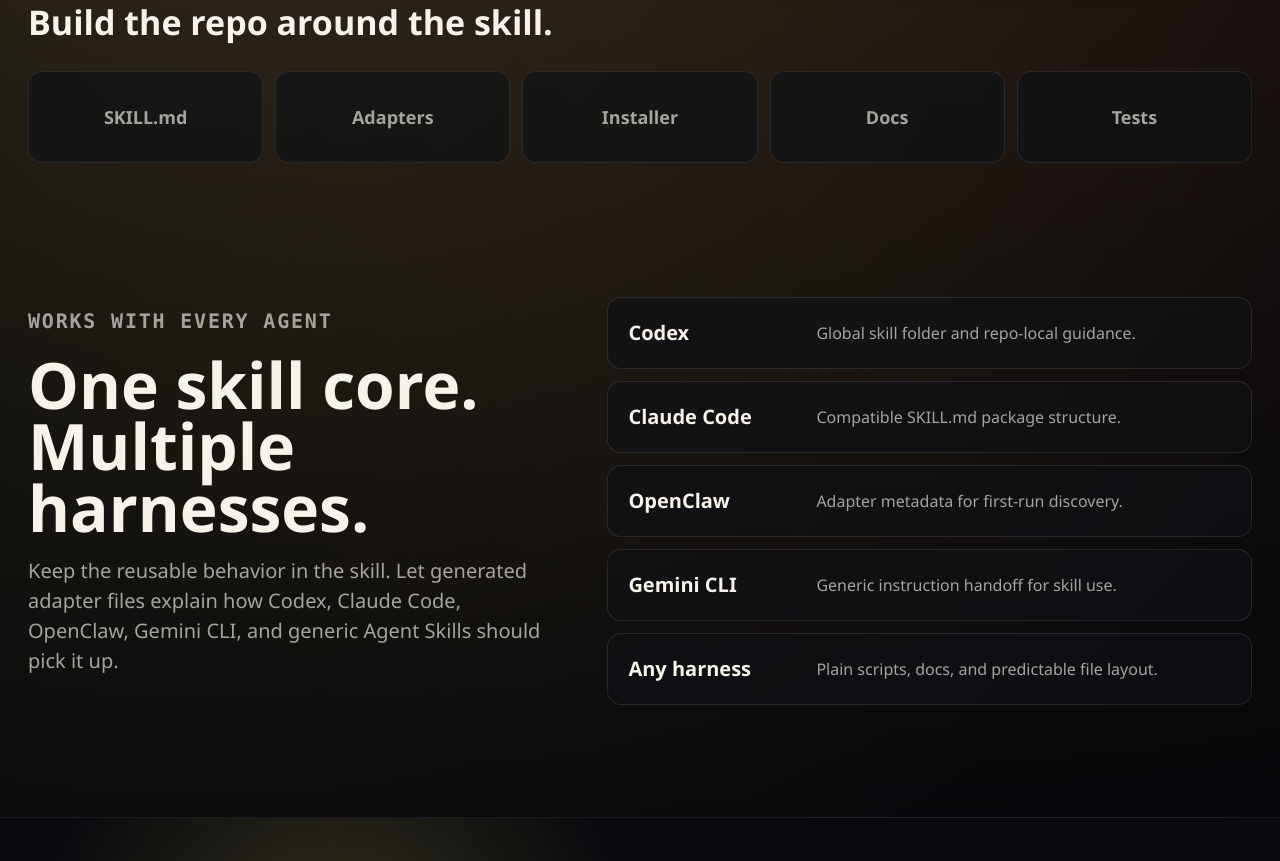
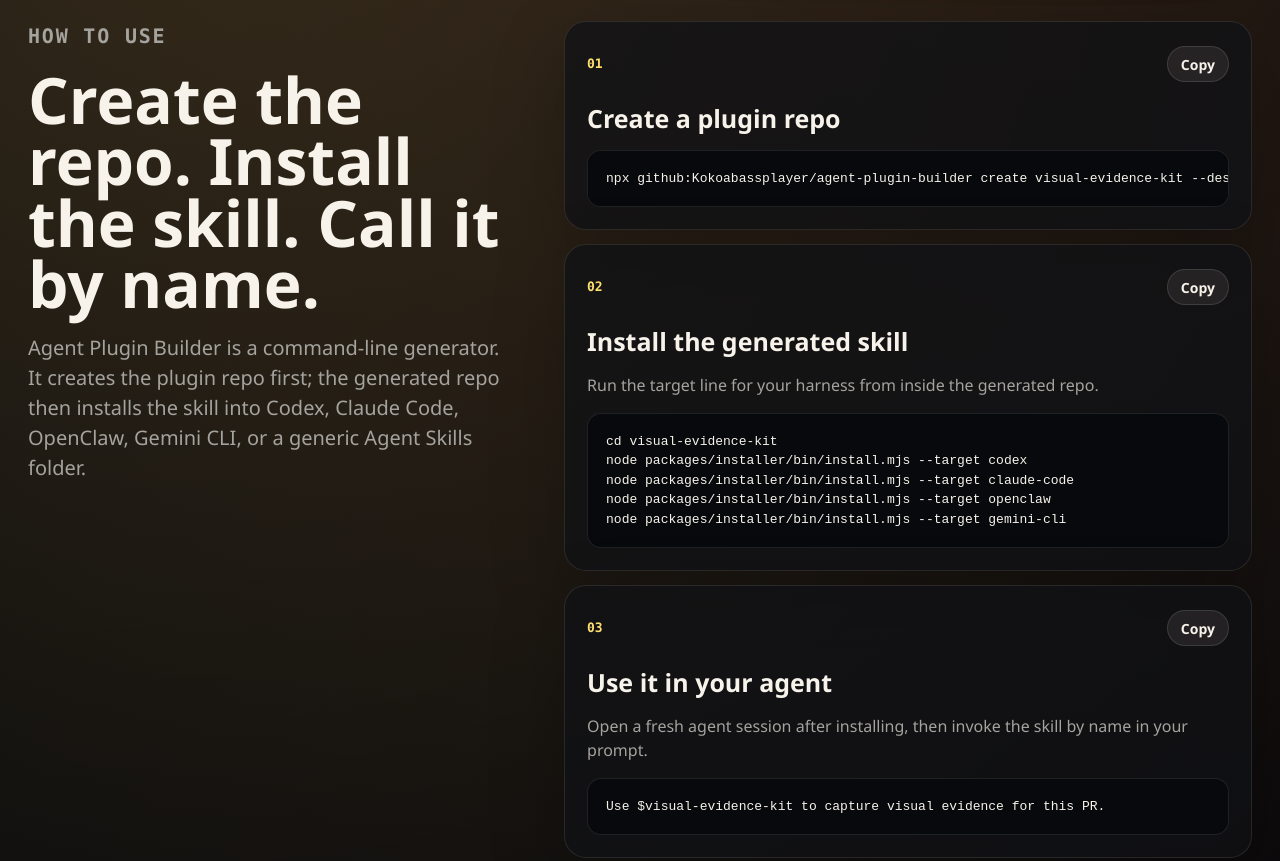
Before and after one commit to Kokoabassplayer/agent-plugin-builder, a website: page docs/index.html in a window 1280 px wide. Shown: the part 1051-1912 px from the top of the page. Drawn offline with Linux system fonts and the light colour scheme.

Commit message:
docs: add command-line usage flow

```diff
--- a/docs/index.html
+++ b/docs/index.html
@@ -9,7 +9,8 @@
   <meta property="og:type" content="website">
   <meta property="og:url" content="https://kokoabassplayer.github.io/agent-plugin-builder/">
   <title>Agent Plugin Builder</title>
-  <link rel="stylesheet" href="styles.css?v=20260625b">
+  <link rel="icon" href="favicon.svg" type="image/svg+xml">
+  <link rel="stylesheet" href="styles.css?v=20260625c">
 </head>
 <body>
   <div class="page-noise" aria-hidden="true"></div>
@@ -21,6 +22,7 @@
         <span>Agent Plugin Builder</span>
       </a>
       <div class="nav-links">
+        <a href="#usage">Use</a>
         <a href="#outputs">Outputs</a>
         <a href="#builder">Builder</a>
         <a href="#examples">Examples</a>
@@ -35,9 +37,10 @@
         <p class="eyebrow">Plugin creation kit</p>
         <h1 id="hero-title">Agent Plugin Builder</h1>
         <p class="hero-subtitle">The repo generator for AI agent plugins.</p>
-        <p class="hero-body">Turn a repeatable workflow into an installable skill package with adapters, docs, tests, and one-command setup.</p>
+        <p class="hero-body">Turn a repeatable workflow into an installable skill package with adapters, docs, tests, and clear command-line setup.</p>
         <div class="hero-actions">
-          <a class="button primary" href="#builder">Build command</a>
+          <a class="button primary" href="#usage">Use now</a>
+          <a class="button secondary" href="#builder">Build command</a>
           <a class="button secondary" href="https://github.com/Kokoabassplayer/agent-plugin-builder">View GitHub</a>
         </div>
       </div>
@@ -47,8 +50,8 @@
           <img src="assets/agent-plugin-builder-hero.png" width="1536" height="1024" alt="A dark developer workbench for planning an agent plugin repository" fetchpriority="high" decoding="async">
         </figure>
         <div class="hero-command" aria-label="Install command preview">
-          <span>one command</span>
-          <code>npx github:Kokoabassplayer/agent-plugin-builder create my-plugin</code>
+          <span>quick start</span>
+          <code>npx github:Kokoabassplayer/agent-plugin-builder create visual-evidence-kit</code>
         </div>
         <figure class="hero-frame hero-frame-float">
           <img src="assets/agent-plugin-builder-detail.png" width="1536" height="1024" alt="Plugin architecture notes and modular adapter blocks" decoding="async">
@@ -56,6 +59,48 @@
       </div>
     </section>
 
+    <section class="usage shell" id="usage" aria-labelledby="usage-title">
+      <div class="usage-copy">
+        <p class="eyebrow">How to use</p>
+        <h2 id="usage-title">Create the repo. Install the skill. Call it by name.</h2>
+        <p>Agent Plugin Builder is a command-line generator. It creates the plugin repo first; the generated repo then installs the skill into Codex, Claude Code, OpenClaw, Gemini CLI, or a generic Agent Skills folder.</p>
+      </div>
+
+      <div class="usage-steps">
+        <article class="usage-card">
+          <div class="usage-card-head">
+            <span>01</span>
+            <button class="copy-button" type="button" data-copy-target="usage-create-command">Copy</button>
+          </div>
+          <h3>Create a plugin repo</h3>
+          <pre><code id="usage-create-command">npx github:Kokoabassplayer/agent-plugin-builder create visual-evidence-kit --description "Capture proof for reviewers."</code></pre>
+        </article>
+
+        <article class="usage-card">
+          <div class="usage-card-head">
+            <span>02</span>
+            <button class="copy-button" type="button" data-copy-target="usage-install-command">Copy</button>
+          </div>
+          <h3>Install the generated skill</h3>
+          <p>Run the target line for your harness from inside the generated repo.</p>
+          <pre><code id="usage-install-command">cd visual-evidence-kit
+node packages/installer/bin/install.mjs --target codex
+node packages/installer/bin/install.mjs --target claude-code
+node packages/installer/bin/install.mjs --target openclaw
+node packages/installer/bin/install.mjs --target gemini-cli</code></pre>
+        </article>
+
+        <article class="usage-card">
+          <div class="usage-card-head">
+            <span>03</span>
+            <button class="copy-button" type="button" data-copy-target="usage-prompt-command">Copy</button>
+          </div>
+          <h3>Use it in your agent</h3>
+          <p>Open a fresh agent session after installing, then invoke the skill by name in your prompt.</p>
+          <pre><code id="usage-prompt-command">Use $visual-evidence-kit to capture visual evidence for this PR.</code></pre>
+        </article>
+      </div>
+    </section>
     <section class="sponsors shell" aria-label="What this project helps create">
       <h2>Build the repo around the skill.</h2>
       <div class="sponsor-grid">
@@ -144,8 +189,8 @@ docs/index.html
     <section class="builder shell" id="builder" aria-labelledby="builder-title">
       <div class="builder-copy">
         <p class="eyebrow">Command builder</p>
-        <h2 id="builder-title">Create the install command before you leave the page.</h2>
-        <p>Choose the plugin name and description. The command updates instantly and can be copied into any terminal.</p>
+        <h2 id="builder-title">Create the terminal sequence before you leave the page.</h2>
+        <p>Choose the plugin name, description, and target harnesses. The terminal sequence updates instantly and can be copied into any terminal.</p>
       </div>
 
       <div class="builder-panel">
@@ -172,7 +217,11 @@ docs/index.html
             <span>terminal</span>
             <button class="copy-button" type="button" data-copy-target="generated-command">Copy</button>
           </div>
-          <pre><code id="generated-command">npx github:Kokoabassplayer/agent-plugin-builder create visual-evidence-kit --description "Capture proof for reviewers"</code></pre>
+          <pre><code id="generated-command">npx github:Kokoabassplayer/agent-plugin-builder create visual-evidence-kit --description "Capture proof for reviewers"
+cd visual-evidence-kit
+node packages/installer/bin/install.mjs --target codex
+node packages/installer/bin/install.mjs --target claude-code
+node packages/installer/bin/install.mjs --target openclaw</code></pre>
         </div>
       </div>
     </section>
@@ -210,12 +259,13 @@ docs/index.html
     <a class="brand footer-brand" href="#top"><span class="brand-mark" aria-hidden="true">AP</span><span>Agent Plugin Builder</span></a>
     <nav aria-label="Footer navigation">
       <a href="#outputs">Outputs</a>
+      <a href="#usage">Use</a>
       <a href="#builder">Builder</a>
       <a href="#examples">Examples</a>
       <a href="https://github.com/Kokoabassplayer/agent-plugin-builder">GitHub</a>
     </nav>
   </footer>
 
-  <script src="site.js?v=20260625b" defer></script>
+  <script src="site.js?v=20260625c" defer></script>
 </body>
 </html>
--- a/docs/site.js
+++ b/docs/site.js
@@ -23,9 +23,15 @@ function updateCommand() {
   const selectedHarnesses = harnessInputs
     .filter((input) => input.checked)
     .map((input) => input.value);
-  const harnessFlag = selectedHarnesses.length ? ` --agents ${selectedHarnesses.join(",")}` : "";
+  const installLines = selectedHarnesses.length
+    ? selectedHarnesses.map((target) => `node packages/installer/bin/install.mjs --target ${target}`)
+    : ["# Select at least one target harness"];
 
-  generatedCommand.textContent = `npx github:Kokoabassplayer/agent-plugin-builder create ${pluginName} --description "${quote(description)}"${harnessFlag}`;
+  generatedCommand.textContent = [
+    `npx github:Kokoabassplayer/agent-plugin-builder create ${pluginName} --description "${quote(description)}"`,
+    `cd ${pluginName}`,
+    ...installLines,
+  ].join("\n");
 }
 
 async function copyText(text) {
--- a/docs/styles.css
+++ b/docs/styles.css
@@ -172,6 +172,9 @@ input {
 
 .hero-copy,
 .hero-gallery,
+.usage-copy,
+.usage-steps,
+.usage-card,
 .works-copy,
 .agent-board,
 .outputs-copy,
@@ -399,7 +402,79 @@ input:focus-visible {
   font-size: 18px;
   font-weight: 780;
 }
+.usage {
+  display: grid;
+  grid-template-columns: minmax(0, 0.82fr) minmax(520px, 1.18fr);
+  gap: 58px;
+  align-items: start;
+  padding: 100px 0 86px;
+}
 
+.usage-copy {
+  position: sticky;
+  top: 112px;
+}
+
+.usage-copy h2 {
+  margin-bottom: 18px;
+  font-size: 64px;
+  line-height: 0.96;
+  font-weight: 860;
+}
+
+.usage-copy p {
+  max-width: 610px;
+  color: var(--muted);
+  font-size: 20px;
+}
+
+.usage-steps {
+  display: grid;
+  gap: 14px;
+}
+
+.usage-card {
+  border: 1px solid rgb(247 243 235 / 10%);
+  border-radius: var(--radius);
+  padding: 22px;
+  background: rgb(16 18 22 / 76%);
+  box-shadow: 0 26px 74px rgb(0 0 0 / 24%);
+}
+
+.usage-card-head {
+  min-height: 40px;
+  display: flex;
+  align-items: center;
+  justify-content: space-between;
+  gap: 16px;
+  margin-bottom: 16px;
+}
+
+.usage-card-head span {
+  color: var(--accent);
+  font-family: "Cascadia Mono", "SFMono-Regular", Consolas, monospace;
+  font-size: 13px;
+  font-weight: 780;
+}
+
+.usage-card h3 {
+  margin-bottom: 12px;
+  font-size: 25px;
+}
+
+.usage-card p {
+  margin-bottom: 16px;
+  color: var(--muted);
+}
+
+.usage-card pre {
+  margin: 0;
+  overflow: auto;
+  border: 1px solid rgb(247 243 235 / 10%);
+  border-radius: var(--radius-sm);
+  padding: 18px;
+  background: #07090c;
+}
 .works {
   display: grid;
   grid-template-columns: minmax(0, 0.9fr) minmax(460px, 1.1fr);
@@ -409,6 +484,7 @@ input:focus-visible {
 }
 
 .works h2,
+.usage-copy h2,
 .outputs h2,
 .builder h2,
 .examples h2,
@@ -756,6 +832,9 @@ input:focus-visible {
   .hero-copy,
   .hero-frame-main,
   .hero-command,
+  .usage-copy,
+  .usage-steps,
+  .usage-card,
   .hero-frame-float,
   .sponsors,
   .works-copy,
@@ -797,6 +876,7 @@ input:focus-visible {
 
 @media (max-width: 1120px) {
   .hero,
+  .usage,
   .works,
   .output-layout,
   .builder,
@@ -819,6 +899,7 @@ input:focus-visible {
   }
 
   .works h2,
+  .usage-copy h2,
   .outputs h2,
   .builder h2,
   .examples h2,
@@ -934,6 +1015,7 @@ input:focus-visible {
   }
 
   .works,
+  .usage,
   .outputs,
   .builder,
   .support {
@@ -941,6 +1023,7 @@ input:focus-visible {
   }
 
   .works h2,
+  .usage-copy h2,
   .outputs h2,
   .builder h2,
   .examples h2,
@@ -951,6 +1034,10 @@ input:focus-visible {
   .agent-board article,
   .output-list article {
     grid-template-columns: 1fr;
+  }
+
+  .usage-copy {
+    position: static;
   }
 
   .manifesto-inner {
--- a/packages/builder/src/builder.mjs
+++ b/packages/builder/src/builder.mjs
@@ -66,7 +66,7 @@ function skill({ name, description }) {
 }
 
 function readme({ name, description }) {
-  return `# ${titleCase(name)}\n\n${description}\n\n## Install\n\nFrom GitHub during development:\n\n\`\`\`bash\nnpx github:<owner>/${name}\n\`\`\`\n\nAfter npm publishing:\n\n\`\`\`bash\nnpx @${name}/install@latest\n\`\`\`\n\n## Structure\n\n\`\`\`text\nskills/\npackages/cli/\npackages/installer/\nadapters/\ninstallers/\ndocs/\ntest/\n\`\`\`\n\n## Test\n\n\`\`\`bash\nnpm test\n\`\`\`\n`;
+  return `# ${titleCase(name)}\n\n${description}\n\n## How To Use\n\nInstall from GitHub during development:\n\n\`\`\`bash\nnpx github:<owner>/${name}\n\`\`\`\n\nOr install from npm after publishing:\n\n\`\`\`bash\nnpx @${name}/install@latest\n\`\`\`\n\nFrom a local checkout, install the skill into your target harness:\n\n\`\`\`bash\nnode packages/installer/bin/install.mjs --target codex\nnode packages/installer/bin/install.mjs --target claude-code\nnode packages/installer/bin/install.mjs --target openclaw\nnode packages/installer/bin/install.mjs --target gemini-cli\nnode packages/installer/bin/install.mjs --target generic\n\`\`\`\n\nThen start your agent and ask it to use the skill:\n\n\`\`\`text\nUse $${name} to help with this workflow.\n\`\`\`\n\n## Structure\n\n\`\`\`text\nskills/\npackages/cli/\npackages/installer/\nadapters/\ninstallers/\ndocs/\ntest/\n\`\`\`\n\n## Test\n\n\`\`\`bash\nnpm test\n\`\`\`\n`;
 }
 
 function cliSource({ name }) {
@@ -94,11 +94,11 @@ function powerShellInstaller() {
 }
 
 function docsHtml({ name, description }) {
-  return `<!doctype html>\n<html lang="en">\n<head><meta charset="utf-8"><meta name="viewport" content="width=device-width, initial-scale=1"><title>${titleCase(name)}</title><link rel="stylesheet" href="styles.css"></head>\n<body><main><h1>${titleCase(name)}</h1><p>${description}</p><pre>npx github:&lt;owner&gt;/${name}</pre></main></body>\n</html>\n`;
+  return `<!doctype html>\n<html lang="en">\n<head><meta charset="utf-8"><meta name="viewport" content="width=device-width, initial-scale=1"><title>${titleCase(name)}</title><link rel="stylesheet" href="styles.css"></head>\n<body><main><h1>${titleCase(name)}</h1><p>${description}</p><h2>Use this skill</h2><pre>npx github:&lt;owner&gt;/${name}</pre><pre>node packages/installer/bin/install.mjs --target codex</pre><pre>Use $${name} to help with this workflow.</pre></main></body>\n</html>\n`;
 }
 
 function docsCss() {
-  return `body{margin:0;font-family:Inter,ui-sans-serif,system-ui,sans-serif;background:#f7f8fb;color:#172033}main{max-width:960px;margin:0 auto;padding:72px 24px}h1{font-size:clamp(44px,7vw,88px);line-height:.96;margin:0 0 24px}p{font-size:20px;color:#506174;max-width:720px}pre{background:#111827;color:#e5edf6;padding:18px;border-radius:8px;overflow:auto}\n`;
+  return `:root{color-scheme:dark}*{box-sizing:border-box}body{margin:0;min-width:320px;font-family:Aptos,"Segoe UI",ui-sans-serif,system-ui,sans-serif;background:#0b0d10;color:#f7f3eb;line-height:1.5}main{max-width:960px;margin:0 auto;padding:72px 24px}h1{font-size:72px;line-height:.96;margin:0 0 24px}h2{font-size:28px;margin:42px 0 16px}p{font-size:20px;color:#a5a39e;max-width:720px}pre{background:#101216;color:#f7f3eb;padding:18px;border:1px solid #292d35;border-radius:8px;overflow:auto}@media (max-width:720px){main{padding:48px 18px}h1{font-size:48px}}\n`;
 }
 
 function json(value) {
```
Also changed, not shown: packages/builder/test/builder.test.mjs (+5 -0 lines), README.md, docs/favicon.svg (added).
